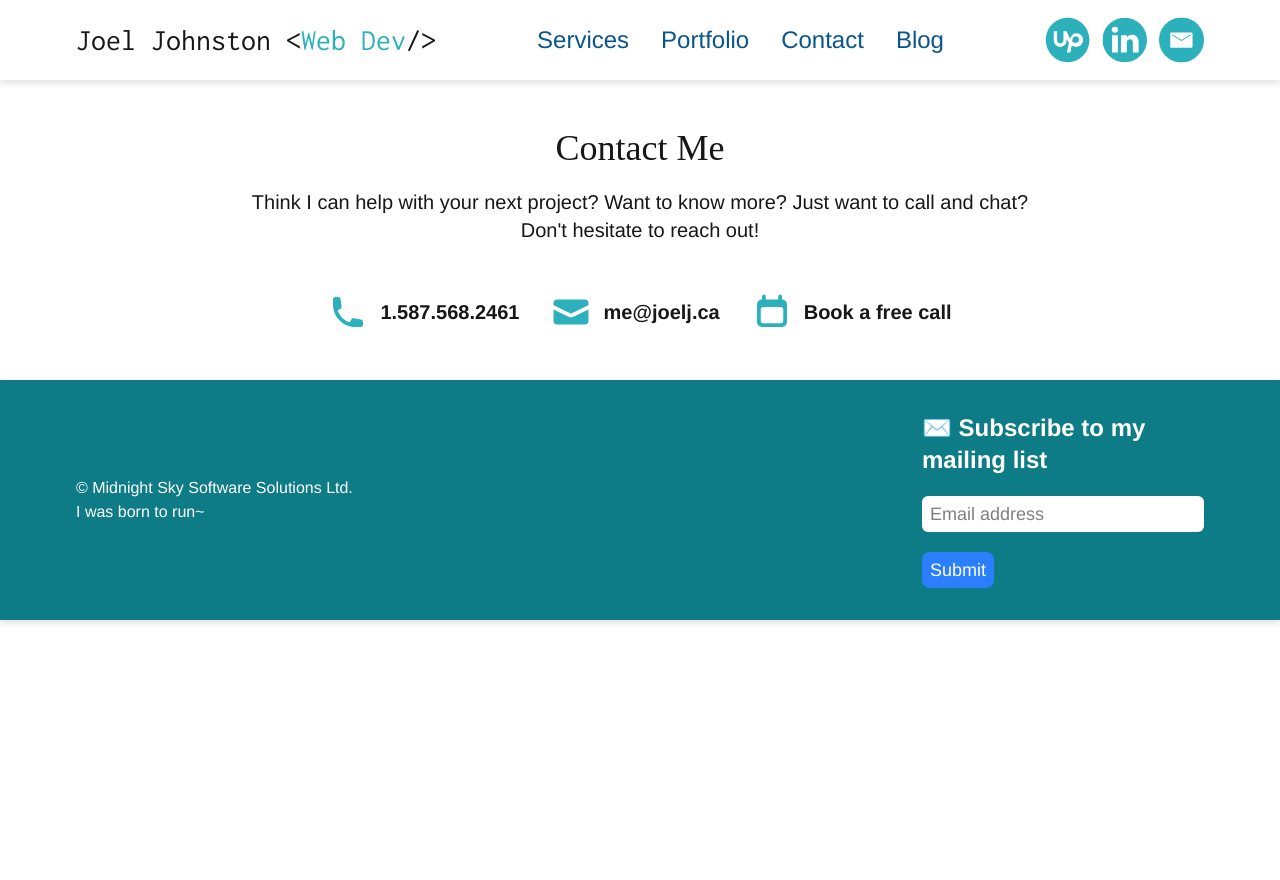
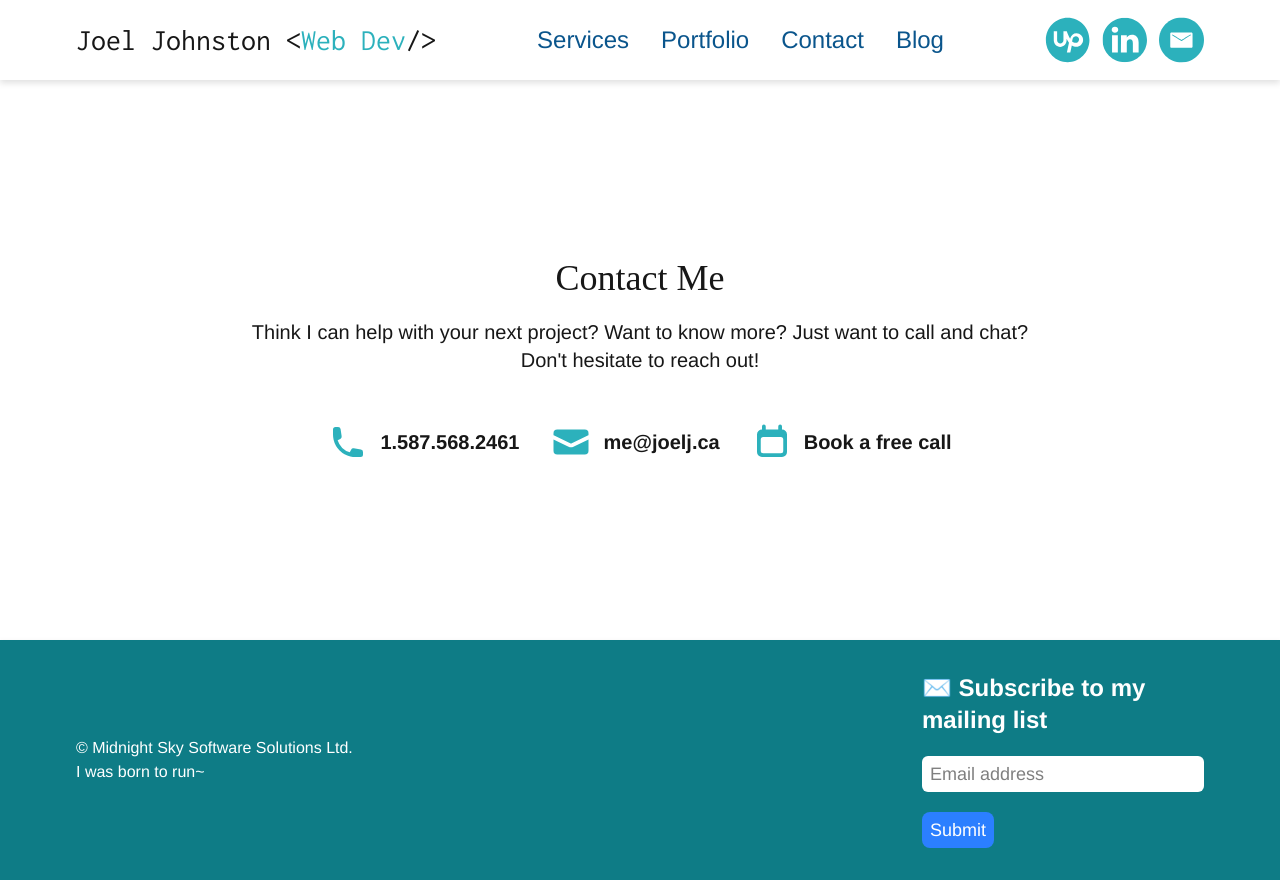
Before and after one commit to Midnight-Sky-Software-Solutions/joeljca-v3, a Next.js app: page /contact in a window 1280 px wide. Before the commit the page ends 800 px from the top, so only its background shows below. Built offline with nearby package versions, Linux system fonts and the light colour scheme; a web font is replaced by a local one.

Commit message:
Add space to contact page

```diff
--- a/app/contact/page.tsx
+++ b/app/contact/page.tsx
@@ -7,7 +7,7 @@ export const metadata: Metadata = {
 
 export default function Contact() {
   return (
-    <>
+    <div className="h-[70vh] flex flex-col justify-center">
       <div className="full-width-container">
         <div className="content-width-full py-12 text-center flex flex-col gap-5">
           <h2 className="text-4xl font-serif">
@@ -45,6 +45,6 @@ export default function Contact() {
           </div>
         </div>
       </div>
-    </>
+    </div>
   );
 }
```
